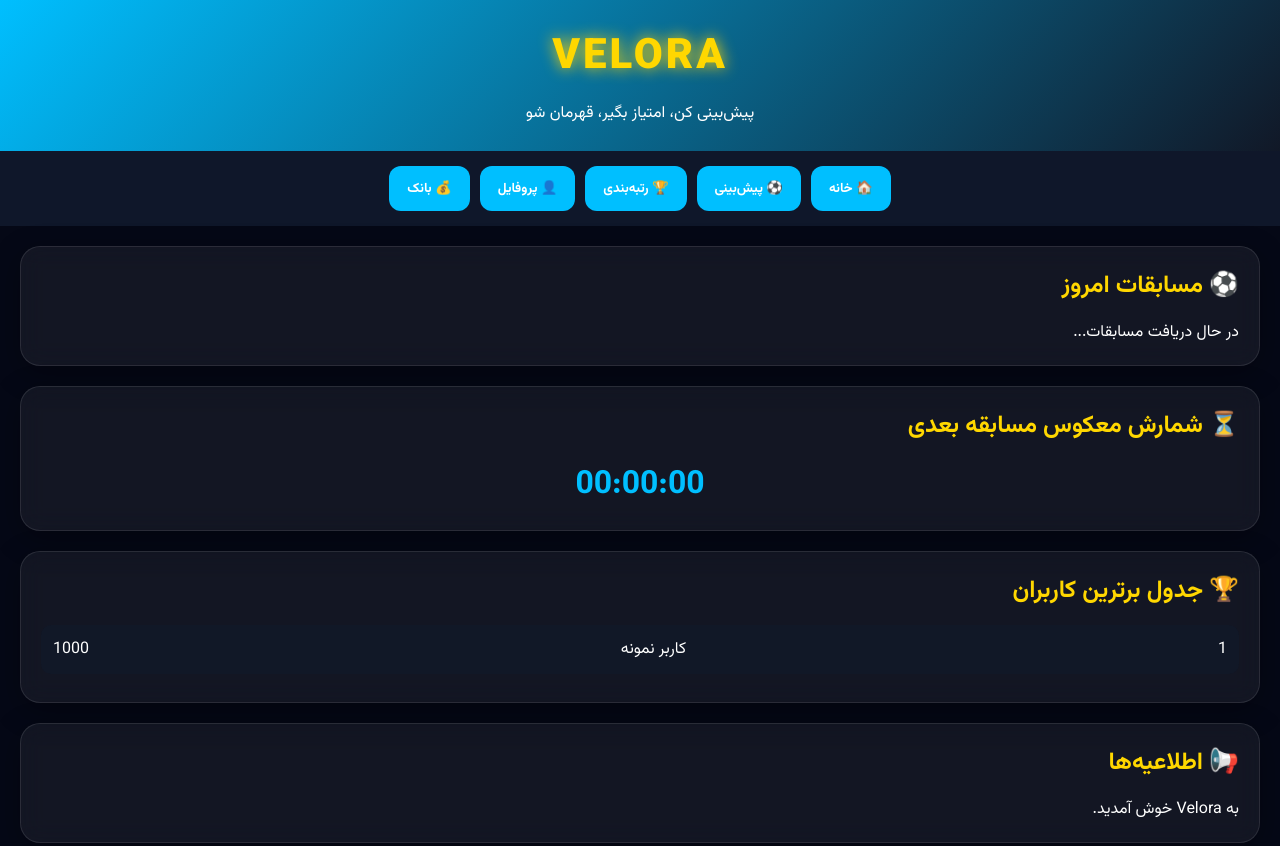
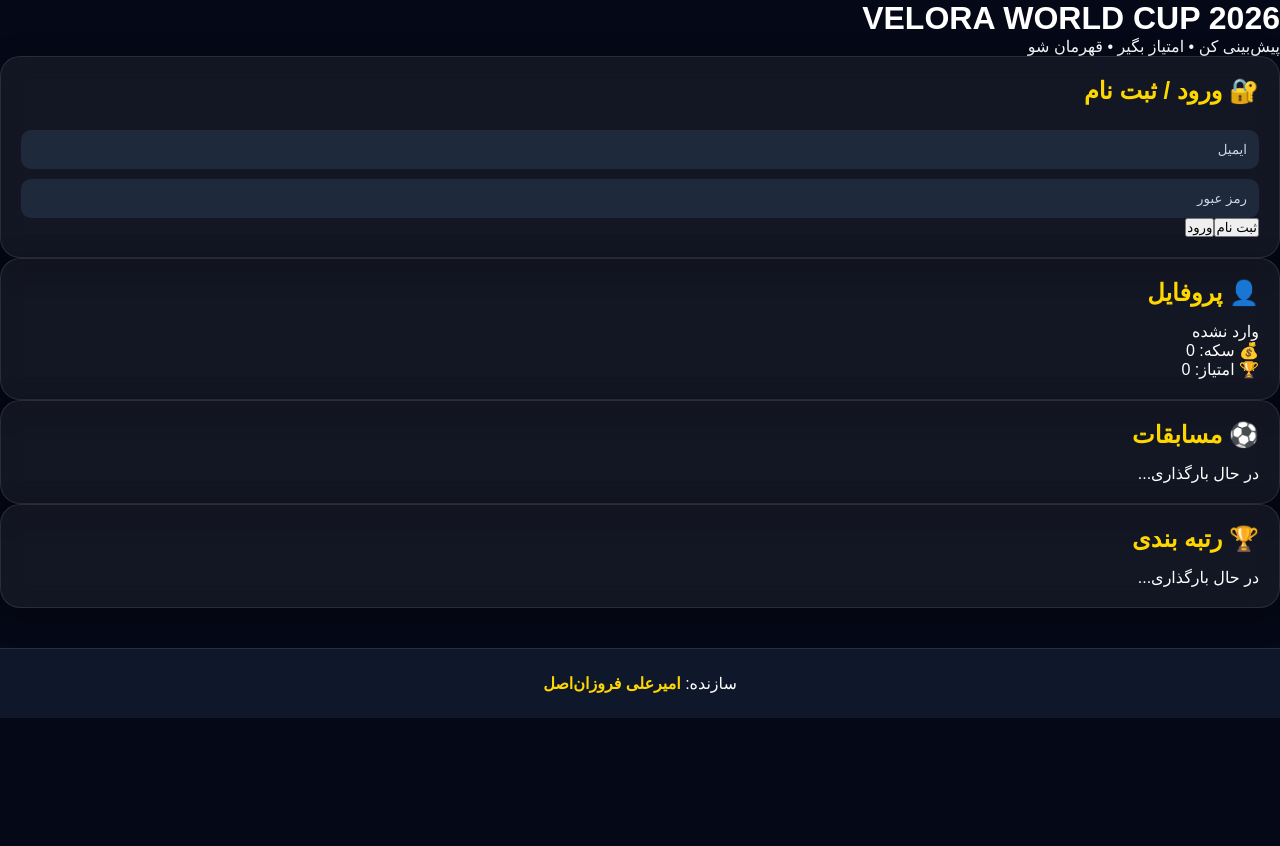
Before and after one commit to elx139013901390-tech/Cop2926, a plain HTML site: page index.html in a window 1280 px wide. Shown: the top 846 px of the page. After the commit the page ends 800 px from the top, so only its background shows below. Drawn offline with Linux system fonts and the light colour scheme.

Commit message:
Update index.html

```diff
--- a/index.html
+++ b/index.html
@@ -1,31 +1,29 @@
-<!DOCTYPE html><html lang="fa" dir="rtl"><head>
-<meta charset="UTF-8">
-<meta name="viewport" content="width=device-width, initial-scale=1.0"><title>Velora World Cup 2026</title><link rel="stylesheet" href="style.css"><link href="https://fonts.googleapis.com/css2?family=Vazirmatn:wght@300;400;600;700;900&display=swap" rel="stylesheet"></head><body><header class="top-header"><div class="logo-box">
-<h1>VELORA</h1>
-<p>پیش‌بینی کن، امتیاز بگیر، قهرمان شو</p>
-</div></header><nav class="navbar"><button class="nav-btn">🏠 خانه</button>
-<button class="nav-btn">⚽ پیش‌بینی</button>
-<button class="nav-btn">🏆 رتبه‌بندی</button>
-<button class="nav-btn">👤 پروفایل</button>
-<button class="nav-btn">💰 بانک</button>
+<!DOCTYPE html><html lang="fa" dir="rtl"><head><meta charset="UTF-8">
+<meta name="viewport" content="width=device-width, initial-scale=1.0"><title>Velora World Cup 2026</title><link rel="stylesheet" href="style.css"></head><body><header class="header"><h1>VELORA WORLD CUP 2026</h1><p>
+پیش‌بینی کن • امتیاز بگیر • قهرمان شو
+</p></header><section class="card"><h2>🔐 ورود / ثبت نام</h2><input id="email" type="email" placeholder="ایمیل"><input id="password" type="password" placeholder="رمز عبور"><button onclick="registerUser()">
+ثبت نام
+</button><button onclick="loginUser()">
+ورود
+</button></section><section class="card"><h2>👤 پروفایل</h2><p id="userEmail">
+وارد نشده
+</p><p>
+💰 سکه:
+<span id="coins">
+0
+</span>
+</p><p>
+🏆 امتیاز:
+<span id="points">
+0
+</span>
+</p></section><section class="card"><h2>⚽ مسابقات</h2><div id="matches">در حال بارگذاری...
 
-</nav><main><section class="card"><h2>⚽ مسابقات امروز</h2><div id="matches"><p>در حال دریافت مسابقات...</p></div></section><section class="card"><h2>⏳ شمارش معکوس مسابقه بعدی</h2><div id="countdown">
-00:00:00
-</div></section><section class="card"><h2>🏆 جدول برترین کاربران</h2><div id="leaderboard"><div class="leader">
-<span>1</span>
-<span>کاربر نمونه</span>
-<span>1000</span>
-</div></div></section><section class="card"><h2>📢 اطلاعیه‌ها</h2><div id="announcements"><p>به Velora خوش آمدید.</p></div></section><section class="card"><h2>💬 چت زنده مسابقه</h2><div id="chatBox"><p>هنوز پیامی وجود ندارد.</p></div><input type="text" id="messageInput" placeholder="پیام خود را بنویسید"><button id="sendBtn">
-ارسال
-</button></section><section class="card"><h2>👤 ورود / ثبت‌نام</h2><input type="email" id="email" placeholder="ایمیل"><input type="password" id="password" placeholder="رمز عبور"><button id="registerBtn">
-ثبت نام
-</button><button id="loginBtn">
-ورود
-</button></section></main><footer><p>
+</div></section><section class="card"><h2>🏆 رتبه بندی</h2><div id="leaderboard">در حال بارگذاری...
+
+</div></section><footer><p>
 سازنده:
 <strong>
 امیرعلی فروزان‌اصل
 </strong>
-</p><p>
-Velora World Cup 2026
 </p></footer><script type="module" src="app.js"></script></body></html>
```
